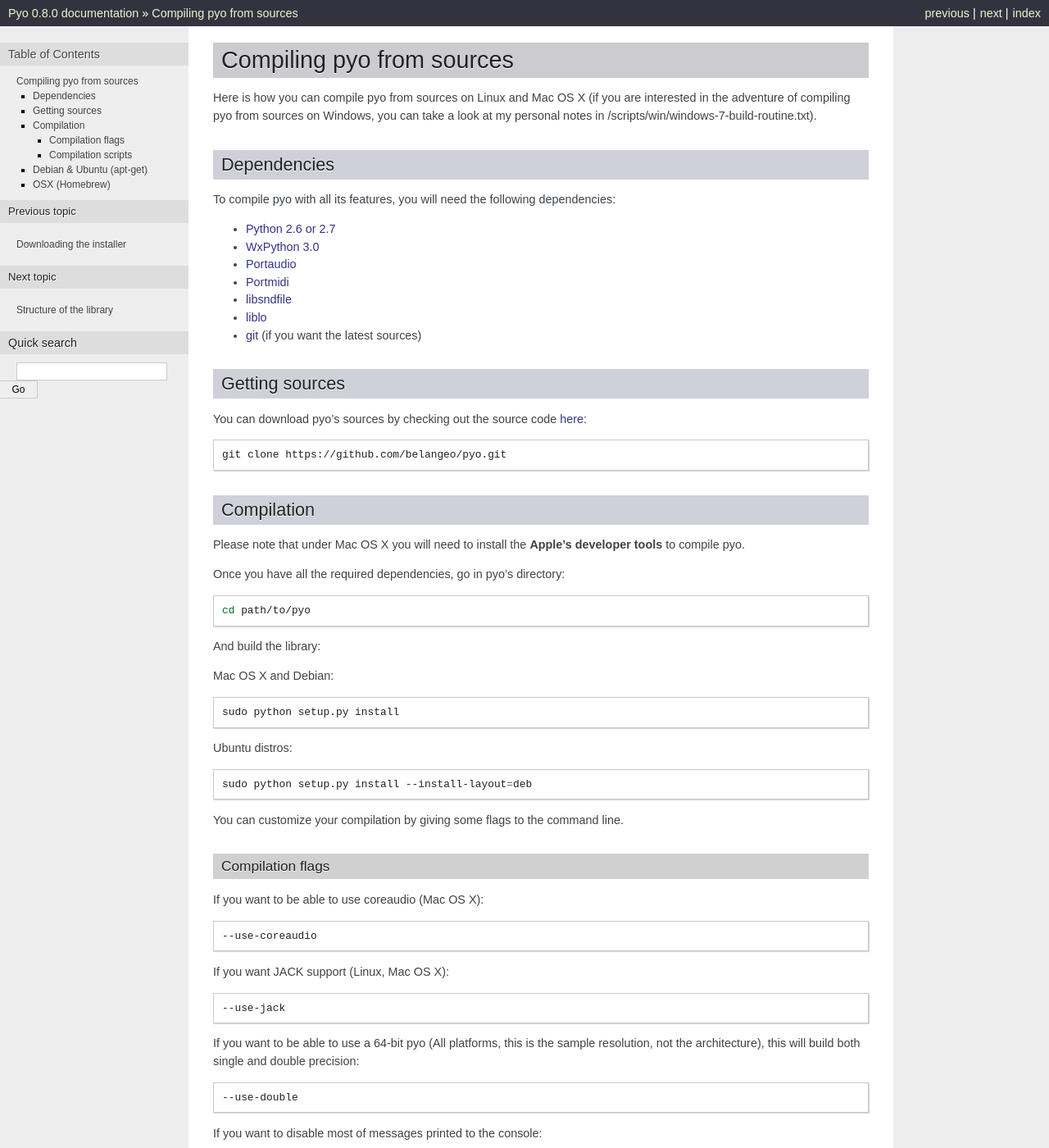
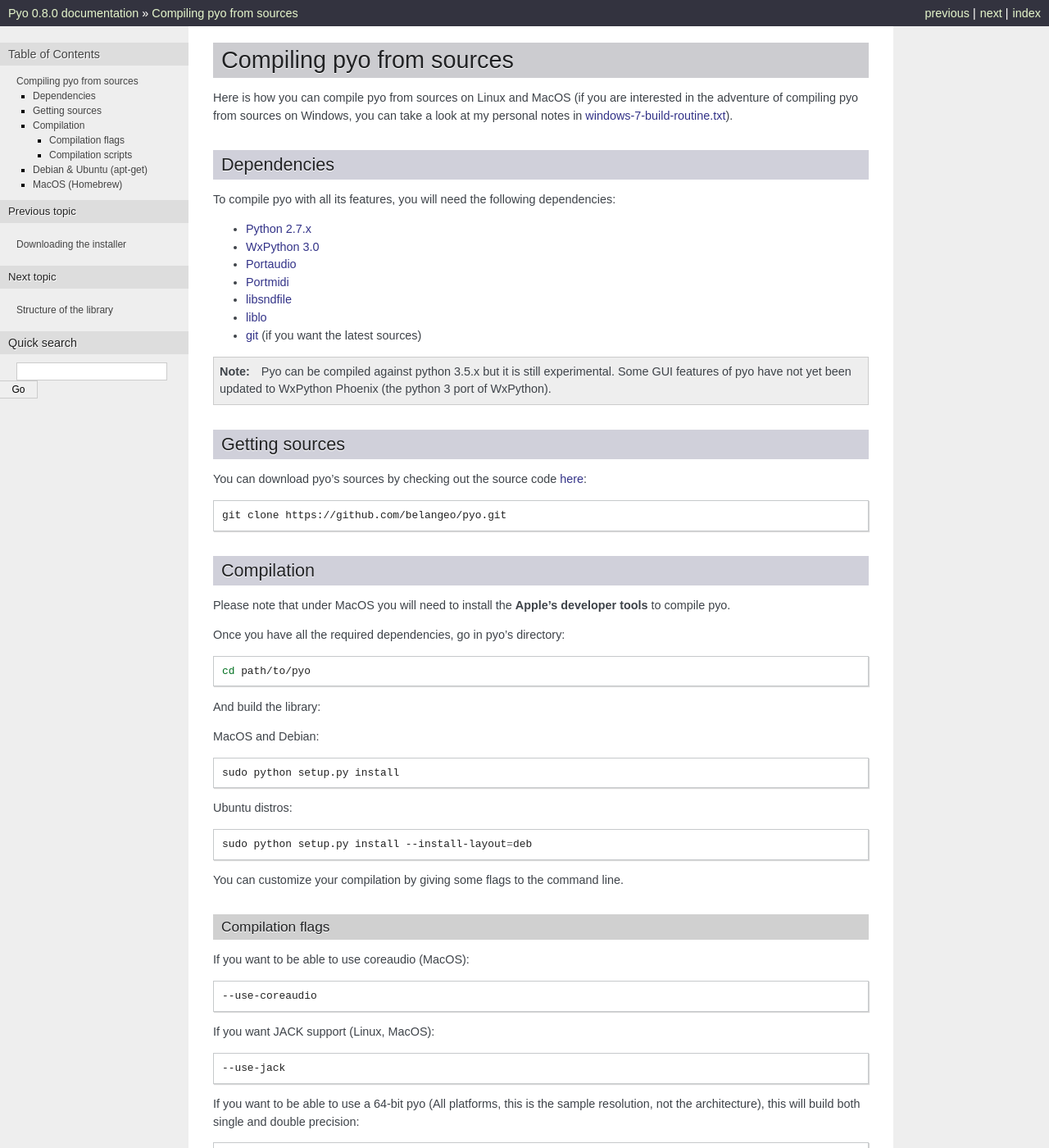
Before and after one commit to belangeo/pyo, a Sphinx documentation site: the page built from doc-sphinx/source/compiling.rst, in a window 1280 px wide and 1400 px high. Shown: the whole window at 82% size. Built offline with Sphinx 7.4.7, drawn with Linux system fonts in a browser that asks for light colours; pages that are not in the unit, such as notebooks, are missing from menus; some of the changed text lies outside the part shown.

Commit message:
Updated html documentation.

```diff
--- a/doc-sphinx/source/compiling.rst
+++ b/doc-sphinx/source/compiling.rst
@@ -1,22 +1,29 @@
 Compiling pyo from sources
 ==========================
 
-Here is how you can compile pyo from sources on Linux and Mac OS X (if you are
-interested in the adventure of compiling pyo from sources on Windows, you
-can take a look at my personal notes in /scripts/win/windows-7-build-routine.txt).
+Here is how you can compile pyo from sources on Linux and MacOS (if you are
+interested in the adventure of compiling pyo from sources on Windows, you can
+take a look at my personal notes in `windows-7-build-routine.txt
+<https://github.com/belangeo/pyo/blob/master/scripts/win/windows-7-build-routine.txt>`_).
 
 Dependencies
 ------------
 
 To compile pyo with all its features, you will need the following dependencies:
 
-- `Python 2.6 or 2.7 <https://www.python.org/downloads/>`_
+- `Python 2.7.x <https://www.python.org/downloads/>`_
 - `WxPython 3.0 <http://www.wxpython.org/download.php/>`_
 - `Portaudio <http://www.portaudio.com/>`_
 - `Portmidi <http://portmedia.sourceforge.net/portmidi/>`_
 - `libsndfile <http://www.mega-nerd.com/libsndfile/>`_
 - `liblo <http://liblo.sourceforge.net/>`_
 - `git <https://git-scm.com/>`_ (if you want the latest sources)
+
+.. note::
+
+    Pyo can be compiled against python 3.5.x but it is still experimental.
+    Some GUI features of pyo have not yet been updated to WxPython Phoenix
+    (the python 3 port of WxPython).
 
 Getting sources
 ---------------
@@ -31,7 +38,7 @@
 Compilation
 ---------------
 
-Please note that under Mac OS X you will need to install the
+Please note that under MacOS you will need to install the
 **Apple's developer tools** to compile pyo.
 
 Once you have all the required dependencies, go in pyo's directory:
@@ -42,7 +49,7 @@
 
 And build the library:
 
-Mac OS X and Debian:
+MacOS and Debian:
 
 .. code-block:: bash
 
@@ -61,13 +68,13 @@
 Compilation flags
 *****************
 
-If you want to be able to use coreaudio (Mac OS X):
+If you want to be able to use coreaudio (MacOS):
 
 .. code-block:: bash
 
     --use-coreaudio
 
-If you want JACK support (Linux, Mac OS X):
+If you want JACK support (Linux, MacOS):
 
 .. code-block:: bash
 
@@ -86,11 +93,24 @@
 
     --no-messages
 
-If you want to compile external classes defined in ./externals folder:
+If you want to compile external classes defined in pyo/externals folder:
 
 .. code-block:: bash
 
     --compile-externals
+
+By default, debug symbols are off. If you want to compile pyo with debug symbols:
+
+.. code-block:: bash
+
+    --debug
+
+By default, optimizations are activated. If you want to compile pyo without
+optimizations:
+
+.. code-block:: bash
+
+    --fast-compile
 
 If you want to compile pyo with minimal dependencies (mostly for integrated use
 in a host environment):
@@ -113,13 +133,13 @@
 
     sudo sh scripts/compile_linux_withJack.sh
 
-To compile both 32-bit and 64-bit resolutions on OS X (without Jack):
+To compile both 32-bit and 64-bit resolutions on macOS (without Jack):
 
 .. code-block:: bash
 
     sudo sh scripts/compile_OSX.sh
 
-To compile both 32-bit and 64-bit resolutions on OS X (with Jack):
+To compile both 32-bit and 64-bit resolutions on macOS (with Jack):
 
 .. code-block:: bash
 
@@ -141,12 +161,12 @@
 
 * On Ubuntu system prior to vivid, wxpython 3.0 must be compiled from sources.
 
-OSX (Homebrew)
---------------
+MacOS (Homebrew)
+----------------
 
-Under OS X, it is very simple to build pyo from sources with the Homebrew package manager.
+Under macOS, it is very simple to build pyo from sources with the Homebrew package manager.
 
-First, you need to install `Homebrew <http://brew.sh/>`. Then, in a terminal window:
+First, you need to install `Homebrew <http://brew.sh/>`_. Then, in a terminal window:
 
 .. code-block:: bash
 
@@ -157,13 +177,13 @@
 
 * To build a universal portmidi library with homebrew, the formula must be modified like this:
 
-Add the option "universal":
+Add the option *universal*:
 
 .. code-block:: bash
 
     option :universal
 
-And modify the "install function" to add the universal variable:
+And modify the *install* function to add the universal variable:
 
 .. code-block:: bash
 
```
Also changed, not shown: doc-sphinx/source/download.rst (+7 -5 lines).
